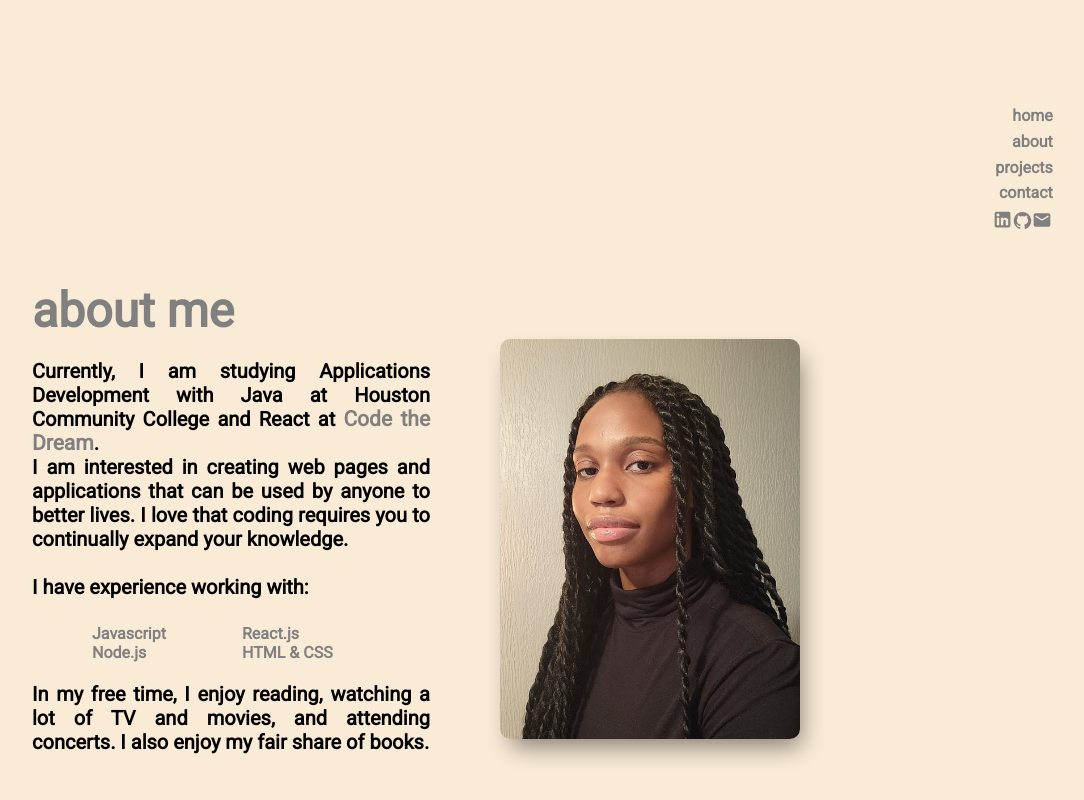
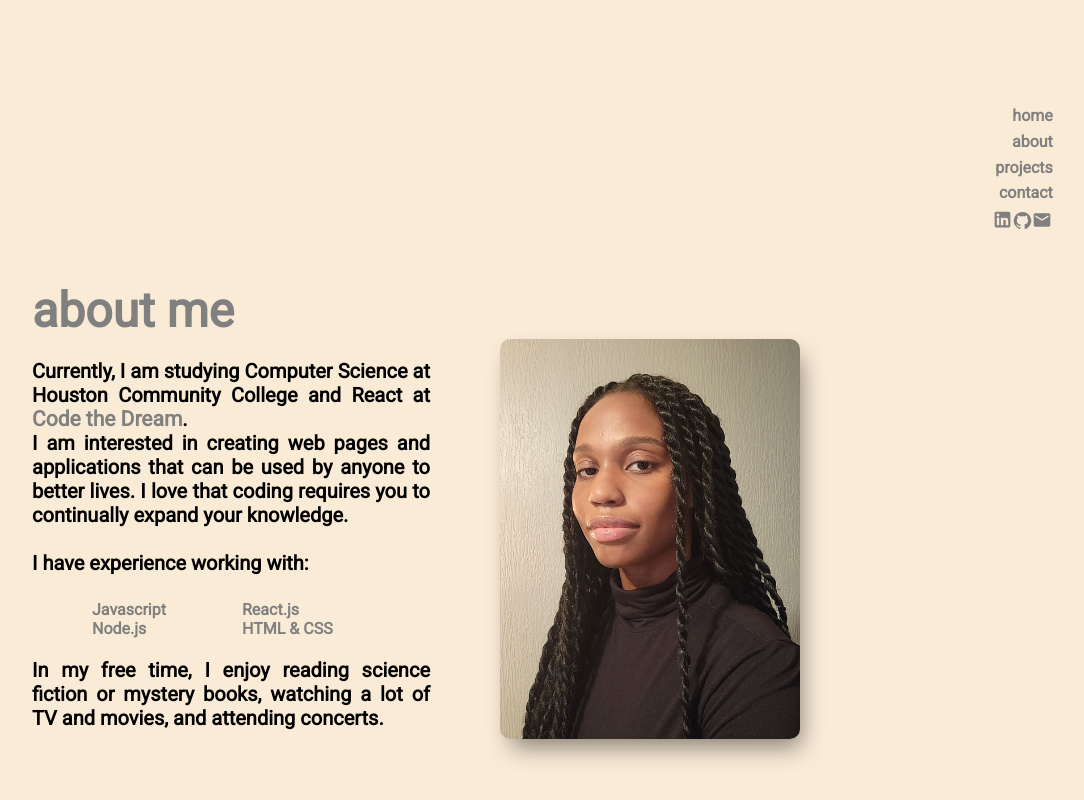
Before and after one commit to Armanchi/armanijohnson, a React (Create React App) app: page / in a window 1280 px wide. Shown: the part 486-1286 px from the top of the page, without its empty margins (160-1244 px from the left). Built offline with nearby package versions, Linux system fonts and the light colour scheme.

Commit message:
portfolio updates

```diff
--- a/src/Components/About.js
+++ b/src/Components/About.js
@@ -5,7 +5,7 @@ import about from '../assets/about.jpg';
 const About = () => {
   const one = (
     <p>
-      Currently, I am studying Applications Development with Java
+      Currently, I am studying Computer Science
       at Houston Community College{" "}
       and React at <a href="https://codethedream.org/">Code the Dream</a>. <br />
       I am interested in creating web pages and applications that
@@ -18,8 +18,8 @@ const About = () => {
 
   const two = (
     <p>
-      In my free time, I enjoy reading, watching a lot of TV and movies, and
-      attending concerts. I also enjoy my fair share of books.
+      In my free time, I enjoy reading science fiction or mystery books, watching a lot of TV and movies, and
+      attending concerts.
     </p>
   );
 
```
